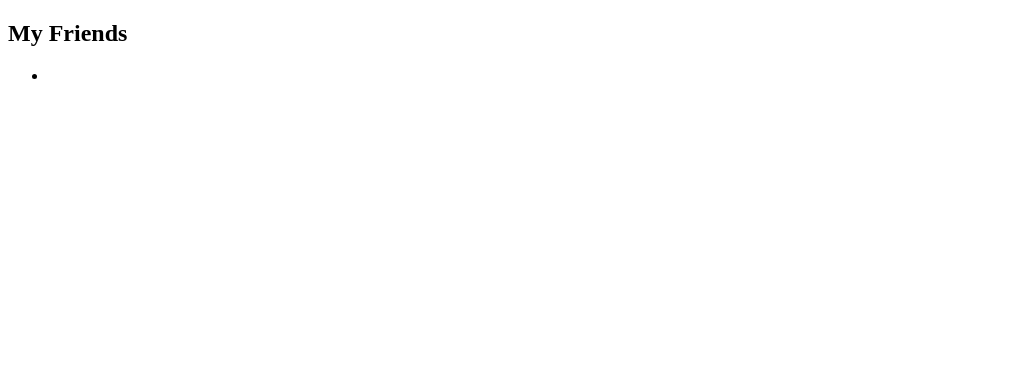
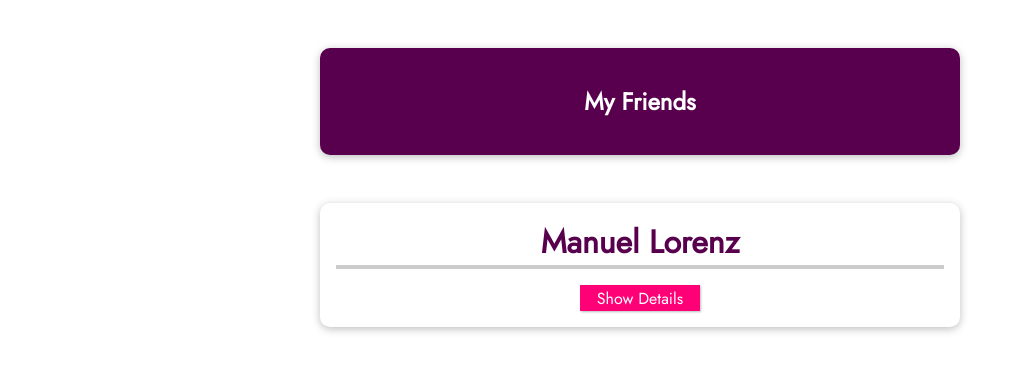
Before and after one commit to yozdil/learning-vue, a Vue app in the folder 04-vue-project/: page / in a window 1280 px wide. Shown: the top 372 px of the page, without its empty margins (0-1017 px from the left). Built offline with nearby package versions, Linux system fonts and the light colour scheme.

Commit message:
component setup

```diff
--- a/04-vue-project/src/App.vue
+++ b/04-vue-project/src/App.vue
@@ -1,8 +1,10 @@
 <template>
   <section>
-  <h2>My Friends</h2>
+    <header>
+      <h1>My Friends</h1>
+    </header>
     <ul>
-      <li></li>
+      <friend-contact> </friend-contact>
     </ul>
   </section>
 </template>
@@ -29,3 +31,71 @@
   },
 };
 </script>
+
+<style>
+@import url('https://fonts.googleapis.com/css2?family=Jost&display=swap');
+
+* {
+  box-sizing: border-box;
+}
+
+html {
+  font-family: "Jost", sans-serif;
+}
+
+body {
+  margin: 0;
+}
+
+header {
+  box-shadow: 0 2px 8px rgba(0, 0, 0, 0.26);
+  margin: 3rem auto;
+  border-radius: 10px;
+  padding: 1rem;
+  background-color: #58004d;
+  color: white;
+  text-align: center;
+  width: 90%;
+  max-width: 40rem;
+}
+
+#app ul {
+  margin: 0;
+  padding: 0;
+  list-style: none;
+}
+
+#app li {
+  box-shadow: 0 2px 8px rgba(0, 0, 0, 0.26);
+  margin: 1rem auto;
+  border-radius: 10px;
+  padding: 1rem;
+  text-align: center;
+  width: 90%;
+  max-width: 40rem;
+}
+
+#app h2 {
+  font-size: 2rem;
+  border-bottom: 4px solid #ccc;
+  color: #58004d;
+  margin: 0 0 1rem 0;
+}
+
+#app button {
+  font: inherit;
+  cursor: pointer;
+  border: 1px solid #ff0077;
+  background-color: #ff0077;
+  color: white;
+  padding: 0.05rem 1rem;
+  box-shadow: 1px 1px 2px rgba(0, 0, 0, 0.26);
+}
+
+#app button:hover,
+#app button:active {
+  background-color: #ec3169;
+  border-color: #ec3169;
+  box-shadow: 1px 1px 4px rgba(0, 0, 0, 0.26);
+}
+</style>
--- /dev/null
+++ b/04-vue-project/src/components/FriendContact.vue
@@ -0,0 +1,33 @@
+<template>
+  <li>
+    <h2>{{ friend.name }}</h2>
+    <button @click="toggleDetails">
+      {{ detailsAreVisible ? "Hide Details" : "Show Details" }}
+    </button>
+    <ul v-if="detailsAreVisible">
+      <li><strong>Phone:</strong>{{ friend.phone }}</li>
+      <li><strong>Email:</strong>{{ friend.email }}</li>
+    </ul>
+  </li>
+</template>
+
+<script>
+export default {
+  data() {
+    return {
+      detailsAreVisible: false,
+      friend: {
+        id: "manuel",
+        name: "Manuel Lorenz",
+        phone: "01234567890",
+        email: "manuel@localhost.com",
+      },
+    };
+  },
+  methods: {
+    toggleDetails() {
+      this.detailsAreVisible = !this.detailsAreVisible;
+    },
+  },
+};
+</script>
```
Also changed, not shown: 04-vue-project/src/main.js (+7 -2 lines).
